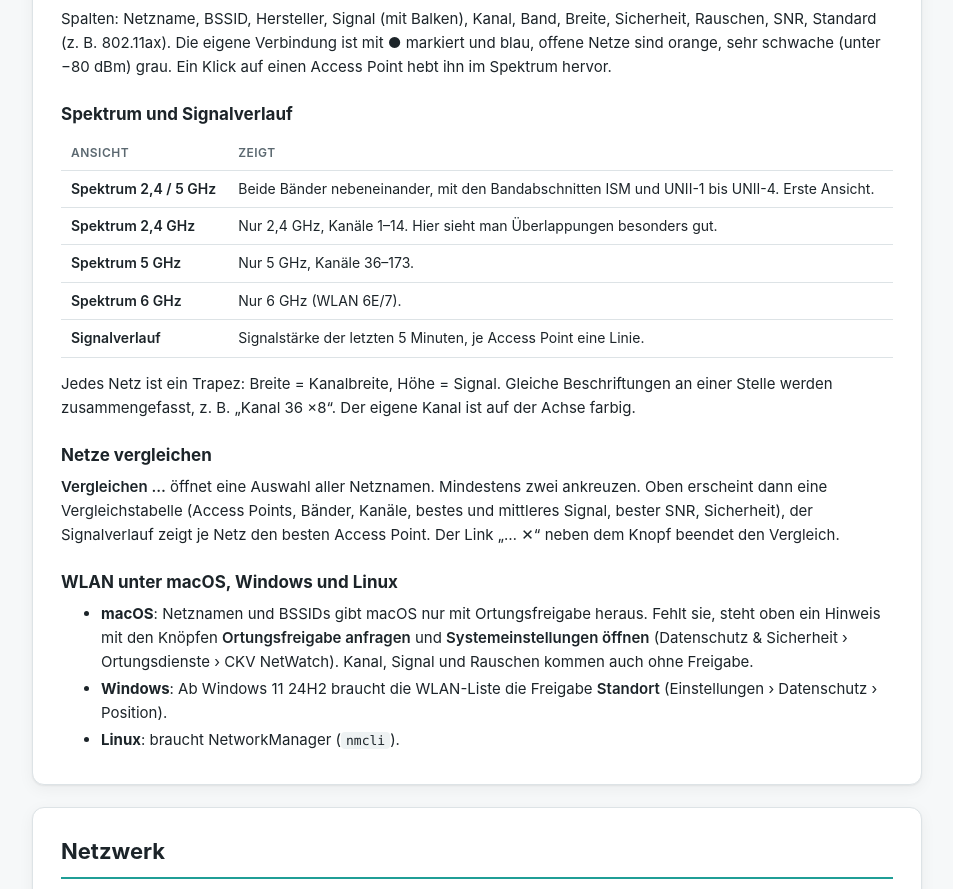
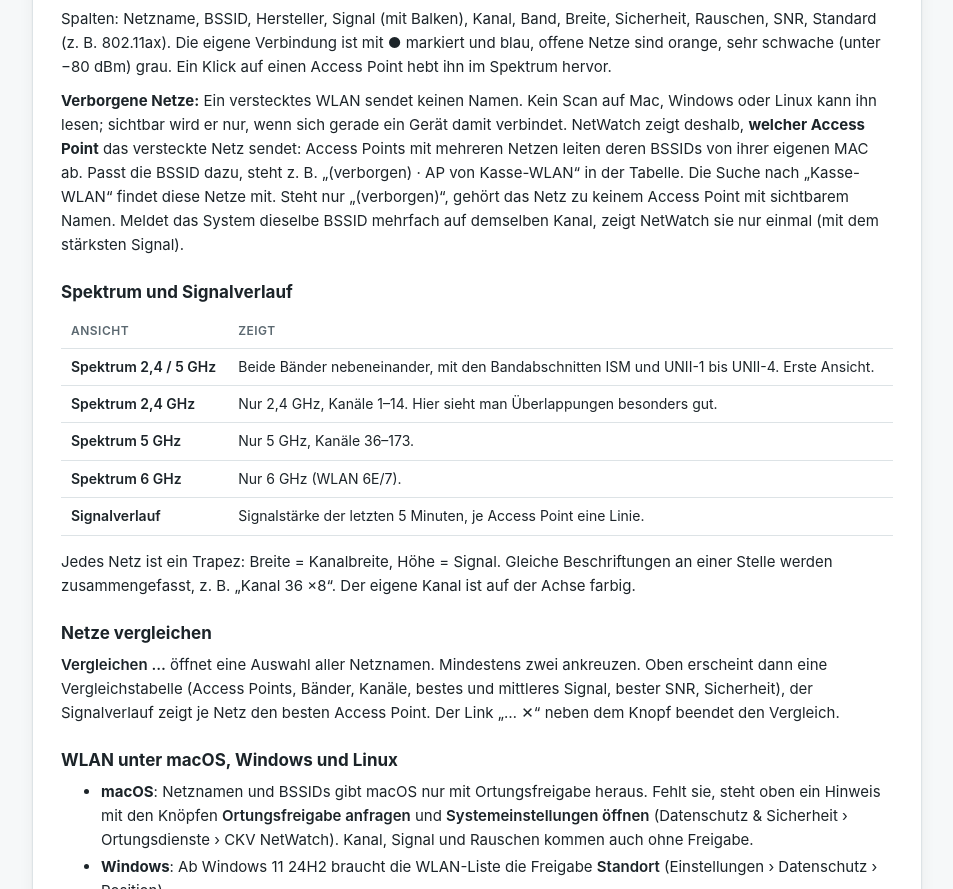
Before and after one commit to CKV-Kassen-Partner/ckv-netwatch-releases, a plain HTML site: page handbuch/index.html in a window 1280 px wide. Shown: the part 7885-8774 px from the top of the page, without its empty margins (288-1241 px from the left). Drawn offline with Linux system fonts and the light colour scheme.

Commit message:
Handbuch V0.026.0

```diff
--- a/handbuch/index.html
+++ b/handbuch/index.html
@@ -361,6 +361,8 @@ footer { color: var(--muted); font-size: 13px; text-align: center; padding: 10px
 <li><span class="ui">alle 10 s</span> scannt automatisch, <span class="ui">▶ Jetzt scannen</span> sofort.</li>
 </ul>
 <p>Spalten: Netzname, BSSID, Hersteller, Signal (mit Balken), Kanal, Band, Breite, Sicherheit, Rauschen, SNR, Standard (z. B. 802.11ax). Die eigene Verbindung ist mit ● markiert und blau, offene Netze sind orange, sehr schwache (unter −80 dBm) grau. Ein Klick auf einen Access Point hebt ihn im Spektrum hervor.</p>
+
+<p><b>Verborgene Netze:</b> Ein verstecktes WLAN sendet keinen Namen. Kein Scan auf Mac, Windows oder Linux kann ihn lesen; sichtbar wird er nur, wenn sich gerade ein Gerät damit verbindet. NetWatch zeigt deshalb, <b>welcher Access Point</b> das versteckte Netz sendet: Access Points mit mehreren Netzen leiten deren BSSIDs von ihrer eigenen MAC ab. Passt die BSSID dazu, steht z. B. „(verborgen) · AP von Kasse-WLAN“ in der Tabelle. Die Suche nach „Kasse-WLAN“ findet diese Netze mit. Steht nur „(verborgen)“, gehört das Netz zu keinem Access Point mit sichtbarem Namen. Meldet das System dieselbe BSSID mehrfach auf demselben Kanal, zeigt NetWatch sie nur einmal (mit dem stärksten Signal).</p>
 
 <h3 id="wlan-spektrum">Spektrum und Signalverlauf</h3>
 <table>
```
